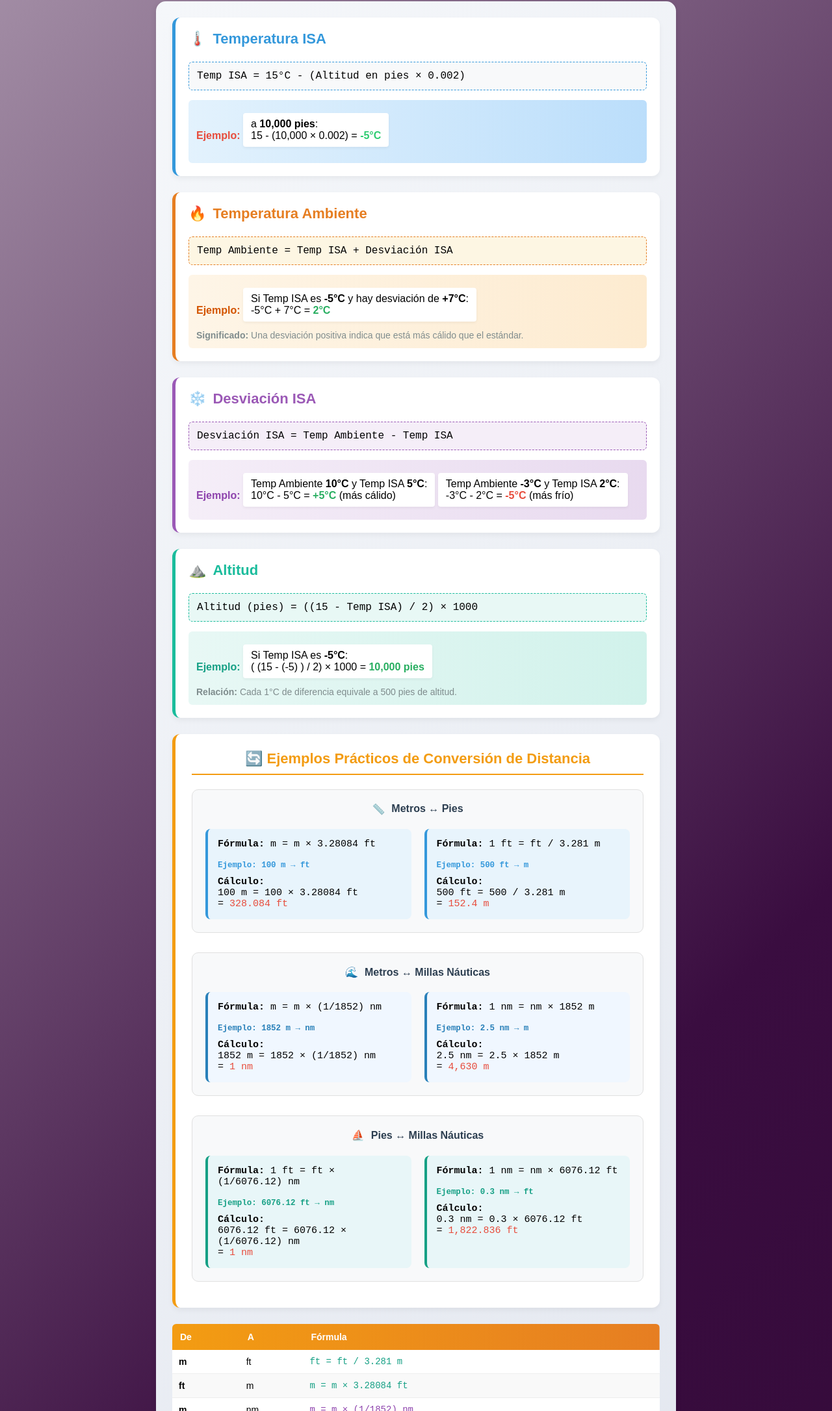
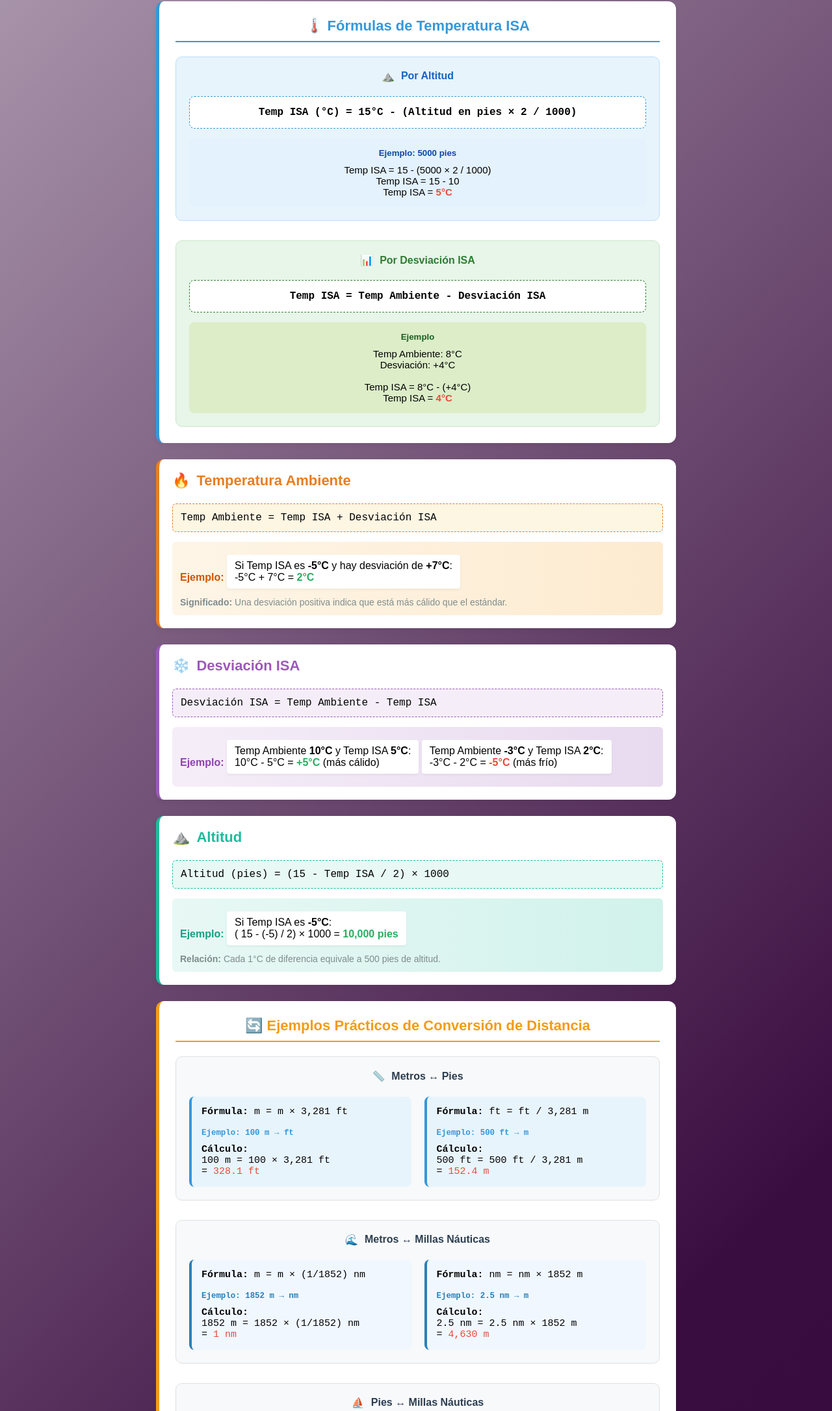
Before and after one commit to Andast22/Calculadora.github.io, a plain HTML site: page index.html in a window 1280 px wide. Shown: the part 156-2328 px from the top of the page at 65% size. Drawn offline with Linux system fonts and the light colour scheme.

Commit message:
Update index.html

```diff
--- a/index.html
+++ b/index.html
@@ -363,25 +363,52 @@
     </div>
 
     <div id="teoria" class="tab-content active">
-        <div class="calculator" style="background: linear-gradient(135deg, #f5f7fa 0%, #e4e8f0 100%); padding: 25px; border-radius: 15px;">
-            <!-- Temperatura ISA -->
-            <div class="theory-card" style="background: white; border-radius: 12px; padding: 20px; margin-bottom: 25px; box-shadow: 0 4px 8px rgba(0,0,0,0.05); border-left: 5px solid #3498db;">
-                <h3 style="color: #3498db; font-size: 22px; margin-top: 0; display: flex; align-items: center;">
-                    <span style="margin-right: 10px;">🌡️</span> Temperatura ISA
-                </h3>
-                <div class="formula" style="font-family: 'Courier New', monospace; background: #f8f9fa; padding: 12px; border-radius: 6px; border: 1px dashed #3498db;">
-                    Temp ISA = 15°C - (Altitud en pies × 0.002)
+        <div class="theory-card" style="background: white; border-radius: 12px; padding: 25px; margin-bottom: 25px; box-shadow: 0 4px 8px rgba(0,0,0,0.05); border-left: 5px solid #3498db;">
+            <h3 style="color: #3498db; font-size: 22px; margin-top: 0; text-align: center; border-bottom: 2px solid #3498db; padding-bottom: 10px;">
+                🌡️ Fórmulas de Temperatura ISA
+            </h3>
+
+            <!-- Fórmula por Altitud -->
+            <div style="margin-bottom: 30px; background: #e8f4fc; padding: 20px; border-radius: 10px; border: 1px solid #bbdefb;">
+                <h4 style="color: #1565c0; margin-top: 0; display: flex; align-items: center; justify-content: center;">
+                    <span style="margin-right: 10px;">⛰️</span>Por Altitud
+                </h4>
+
+                <div style="font-family: 'Courier New', monospace; background: white; padding: 15px; border-radius: 8px; text-align: center; margin: 15px 0; border: 1px dashed #3498db;">
+                    <strong>Temp ISA (°C) = 15°C - (Altitud en pies × 2 / 1000) </strong>
                 </div>
-                <div class="example" style="background: linear-gradient(to right, #e3f2fd, #bbdefb); padding: 12px; border-radius: 6px; margin-top: 10px;">
-                    <strong style="color: #e74c3c;">Ejemplo:</strong>
-                    <div style="display: inline-block; background: white; padding: 8px 12px; border-radius: 4px; margin: 8px 0; box-shadow: 0 2px 4px rgba(0,0,0,0.05);">
-                        a <strong>10,000 pies</strong>:<br>
-                        15 - (10,000 × 0.002) = <strong style="color: #2ecc71;">-5°C</strong>
+
+                <div style="background: #e3f2fd; padding: 15px; border-radius: 8px; text-align: center;">
+                    <h5 style="color: #0d47a1; margin: 0 0 10px 0;">Ejemplo: 5000 pies</h5>
+                    <div style="font-size: 15px;">
+                        Temp ISA = 15 - (5000 × 2 / 1000)<br>
+                        Temp ISA = 15 - 10<br>
+                        Temp ISA = <span style="color: #e74c3c; font-weight: bold;">5°C</span>
                     </div>
-                    <p style="margin: 5px 0 0 0; font-size: 14px; color: #7f8c8d;">
-                    </p>
                 </div>
             </div>
+
+            <!-- Fórmula por Desviación -->
+            <div style="background: #e8f5e9; padding: 20px; border-radius: 10px; border: 1px solid #c8e6c9;">
+                <h4 style="color: #2e7d32; margin-top: 0; display: flex; align-items: center; justify-content: center;">
+                    <span style="margin-right: 10px;">📊</span> Por Desviación ISA
+                </h4>
+
+                <div style="font-family: 'Courier New', monospace; background: white; padding: 15px; border-radius: 8px; text-align: center; margin: 15px 0; border: 1px dashed #2e7d32;">
+                    <strong>Temp ISA = Temp Ambiente - Desviación ISA</strong>
+                </div>
+
+                <div style="background: #dcedc8; padding: 15px; border-radius: 8px; text-align: center;">
+                    <h5 style="color: #1b5e20; margin: 0 0 10px 0;">Ejemplo</h5>
+                    <div style="font-size: 15px;">
+                        Temp Ambiente: 8°C<br>
+                        Desviación: +4°C<br><br>
+                        Temp ISA = 8°C - (+4°C)<br>
+                        Temp ISA = <span style="color: #e74c3c; font-weight: bold;">4°C</span>
+                    </div>
+                </div>
+            </div>
+        </div>
 
             <!-- Temperatura Ambiente -->
             <div class="theory-card" style="background: white; border-radius: 12px; padding: 20px; margin-bottom: 25px; box-shadow: 0 4px 8px rgba(0,0,0,0.05); border-left: 5px solid #e67e22;">
@@ -430,13 +457,13 @@
                     <span style="margin-right: 10px;">⛰️</span> Altitud
                 </h3>
                 <div class="formula" style="font-family: 'Courier New', monospace; background: #e8f8f5; padding: 12px; border-radius: 6px; border: 1px dashed #1abc9c;">
-                    Altitud (pies) = ((15 - Temp ISA) / 2) × 1000
+                    Altitud (pies) = (15 - Temp ISA / 2) × 1000
                 </div>
                 <div class="example" style="background: linear-gradient(to right, #e8f8f5, #d1f2eb); padding: 12px; border-radius: 6px; margin-top: 10px;">
                     <strong style="color: #16a085;">Ejemplo:</strong>
                     <div style="display: inline-block; background: white; padding: 8px 12px; border-radius: 4px; margin: 8px 0; box-shadow: 0 2px 4px rgba(0,0,0,0.05);">
                         Si Temp ISA es <strong>-5°C</strong>:<br>
-                        ( (15 - (-5) ) / 2) × 1000 = <strong style="color: #27ae60;">10,000 pies</strong>
+                        ( 15 - (-5) / 2) × 1000 = <strong style="color: #27ae60;">10,000 pies</strong>
                     </div>
                     <p style="margin: 5px 0 0 0; font-size: 14px; color: #7f8c8d;">
                         <strong>Relación:</strong> Cada 1°C de diferencia equivale a 500 pies de altitud.
@@ -460,21 +487,21 @@
                     <!-- m → ft -->
                         <div style="background: #e8f4fc; padding: 15px; border-radius: 8px; border-left: 4px solid #3498db;">
                             <div style="font-family: 'Courier New', monospace; font-size: 15px;">
-                                <strong>Fórmula:</strong> m = m × 3.28084 ft<br><br>
+                                <strong>Fórmula:</strong> m = m × 3,281 ft<br><br>
                                 <h5 style="color: #3498db; margin: 0 0 10px 0;">Ejemplo: 100 m → ft</h5>
                                 <strong>Cálculo:</strong><br>
-                                100 m = 100 × 3.28084 ft<br>
-                                = <span style="color: #e74c3c;">328.084 ft</span>
+                                100 m = 100 × 3,281 ft<br>
+                                = <span style="color: #e74c3c;">328.1 ft</span>
                             </div>
                         </div>
 
                         <!-- ft → m -->
                         <div style="background: #e8f4fc; padding: 15px; border-radius: 8px; border-left: 4px solid #3498db;">
                             <div style="font-family: 'Courier New', monospace; font-size: 15px;">
-                                <strong>Fórmula:</strong> 1 ft = ft / 3.281 m<br><br>
+                                <strong>Fórmula:</strong> ft = ft / 3,281 m<br><br>
                                 <h5 style="color: #3498db; margin: 0 0 10px 0;">Ejemplo: 500 ft → m</h5>
                                 <strong>Cálculo:</strong><br>
-                                500 ft = 500 / 3.281 m<br>
+                                500 ft = 500 ft / 3,281 m<br>
                                 = <span style="color: #e74c3c;">152.4 m</span>
                             </div>
                         </div>
@@ -502,10 +529,10 @@
                         <!-- nm → m -->
                         <div style="background: #f0f7ff; padding: 15px; border-radius: 8px; border-left: 4px solid #2980b9;">
                             <div style="font-family: 'Courier New', monospace; font-size: 15px;">
-                                <strong>Fórmula:</strong> 1 nm = nm × 1852 m<br><br>
+                                <strong>Fórmula:</strong> nm = nm × 1852 m<br><br>
                                 <h5 style="color: #2980b9; margin: 0 0 10px 0;">Ejemplo: 2.5 nm → m</h5>
                                 <strong>Cálculo:</strong><br>
-                                2.5 nm = 2.5 × 1852 m<br>
+                                2.5 nm = 2.5 nm × 1852 m<br>
                                 = <span style="color: #e74c3c;">4,630 m</span>
                             </div>
                         </div>
@@ -522,22 +549,22 @@
                         <!-- ft → nm -->
                         <div style="background: #e8f6f8; padding: 15px; border-radius: 8px; border-left: 4px solid #16a085;">
                             <div style="font-family: 'Courier New', monospace; font-size: 15px;">
-                                <strong>Fórmula:</strong> 1 ft = ft × (1/6076.12) nm<br><br>
+                                <strong>Fórmula:</strong> ft = ft × (1/6076.12) nm<br><br>
                                 <h5 style="color: #16a085; margin: 0 0 10px 0;">Ejemplo: 6076.12 ft → nm</h5>
                                 <strong>Cálculo:</strong><br>
-                                6076.12 ft = 6076.12 × (1/6076.12) nm<br>
-                                = <span style="color: #e74c3c;">1 nm</span>
+                                15000 ft = 15000 ft × (1/6076.12) nm<br>
+                                = <span style="color: #e74c3c;"> 2.468 nm</span>
                             </div>
                         </div>
 
                         <!-- nm → ft -->
                         <div style="background: #e8f6f8; padding: 15px; border-radius: 8px; border-left: 4px solid #16a085;">
                             <div style="font-family: 'Courier New', monospace; font-size: 15px;">
-                                <strong>Fórmula:</strong> 1 nm = nm × 6076.12 ft<br><br>
+                                <strong>Fórmula:</strong> nm = nm × 6076.12 ft<br><br>
                                 <h5 style="color: #16a085; margin: 0 0 10px 0;">Ejemplo: 0.3 nm → ft</h5>
                                 <strong>Cálculo:</strong><br>
-                                0.3 nm = 0.3 × 6076.12 ft<br>
-                                = <span style="color: #e74c3c;">1,822.836 ft</span>
+                                0.3 nm = 0.3 nm × 6076.12 ft<br>
+                                = <span style="color: #e74c3c;">1822.836 ft</span>
                             </div>
                         </div>
                     </div>
@@ -558,12 +585,12 @@
                             <tr style="border-bottom: 1px solid #eee; background-color: #fff;">
                                 <td style="padding: 10px; font-weight: bold;">m</td>
                                 <td style="padding: 10px;">ft</td>
-                                <td style="padding: 10px; font-family: monospace; color: #16a085;">ft = ft / 3.281 m</td>
+                                <td style="padding: 10px; font-family: monospace; color: #16a085;">ft = ft / 3,281 m</td>
                             </tr>
                             <tr style="border-bottom: 1px solid #eee; background-color: #f9f9f9;">
                                 <td style="padding: 10px; font-weight: bold;">ft</td>
                                 <td style="padding: 10px;">m</td>
-                                <td style="padding: 10px; font-family: monospace; color: #16a085;">m = m × 3.28084 ft</td>
+                                <td style="padding: 10px; font-family: monospace; color: #16a085;">m = m × 3,281 ft</td>
                             </tr>
                             <tr style="border-bottom: 1px solid #eee; background-color: #fff;">
                                 <td style="padding: 10px; font-weight: bold;">m</td>
```
